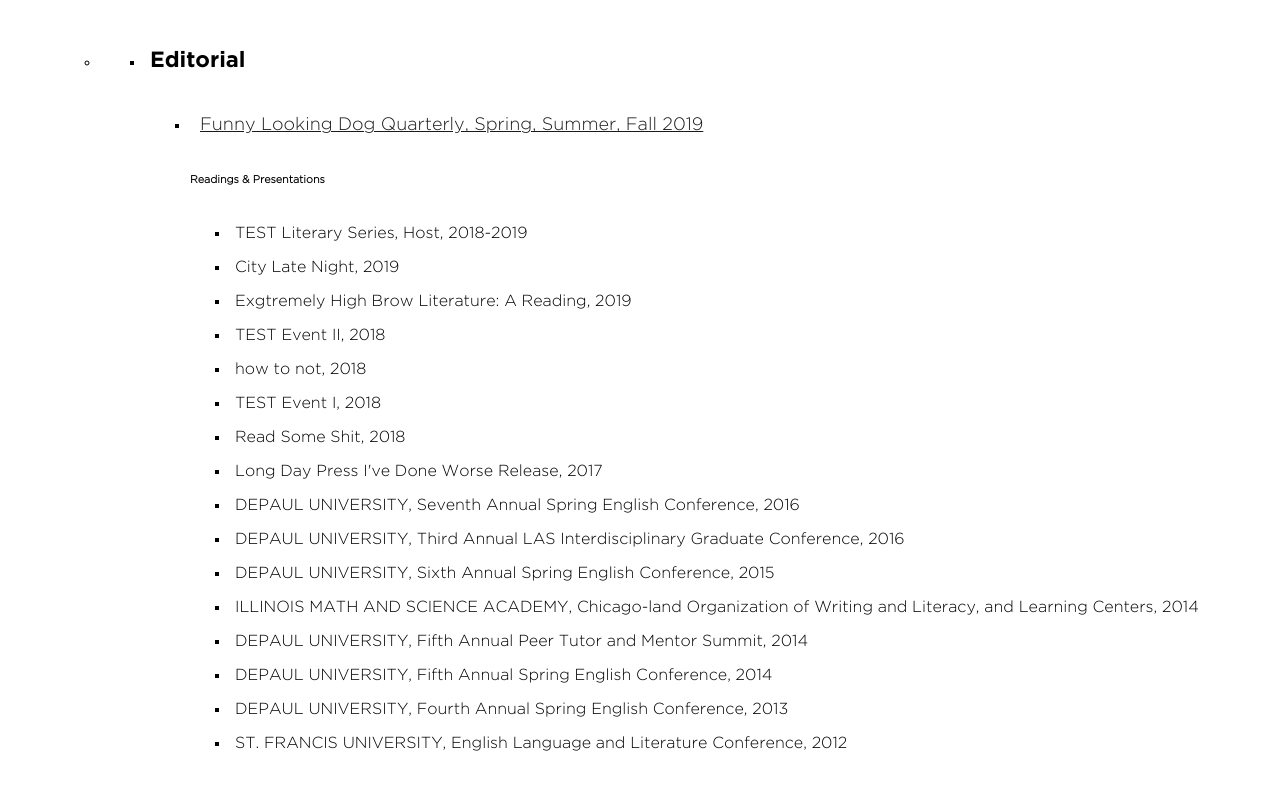
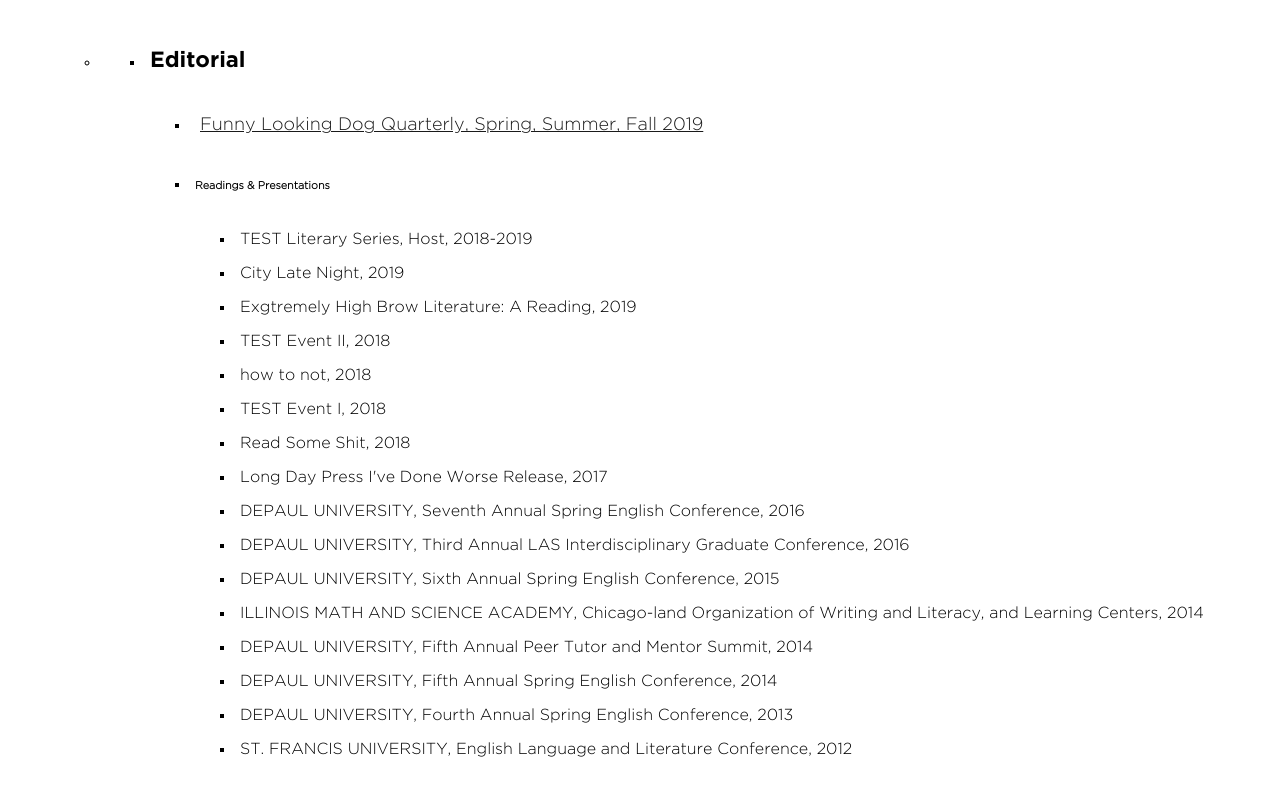
Before and after one commit to kevinsterne/sterne, a website: page public/index.html in a window 1280 px wide. Shown: the part 4428-5223 px from the top of the page. Drawn offline with Linux system fonts and the light colour scheme.

Commit message:
Update index.html

```diff
--- a/public/index.html
+++ b/public/index.html
@@ -307,8 +307,9 @@
 <a href="https://www.funnylookingdogquarterly.com/issues"_blank">Funny Looking Dog Quarterly, Spring, Summer, Fall 2019</a>
     </li>
 
-                      <h6>Readings & Presentations</h6>
-                      <ul>
+ <li> <h6>Readings & Presentations</h6>
+    <ul>
+
           <li>TEST Literary Series, Host, 2018-2019</li>
                           <li>City Late Night, 2019</li>
                           <li>Exgtremely High Brow Literature: A Reading, 2019</li>
```
